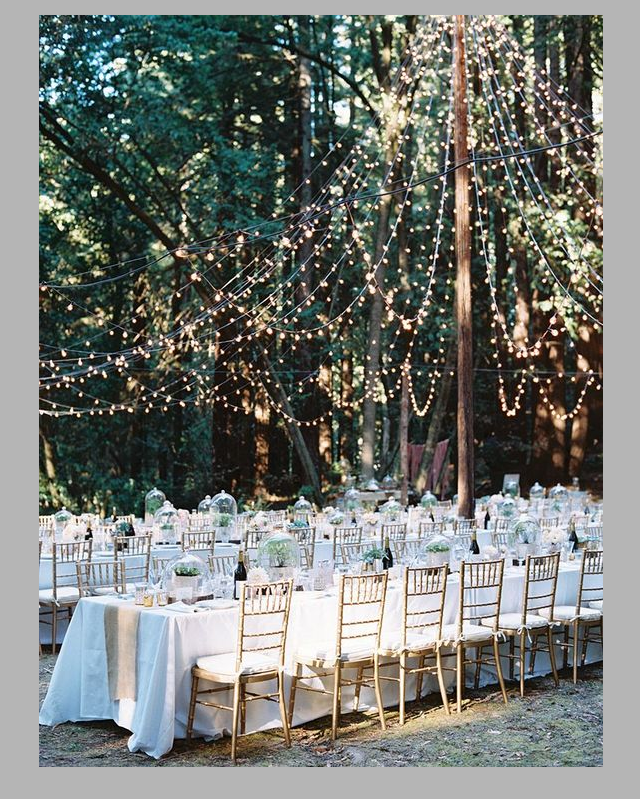
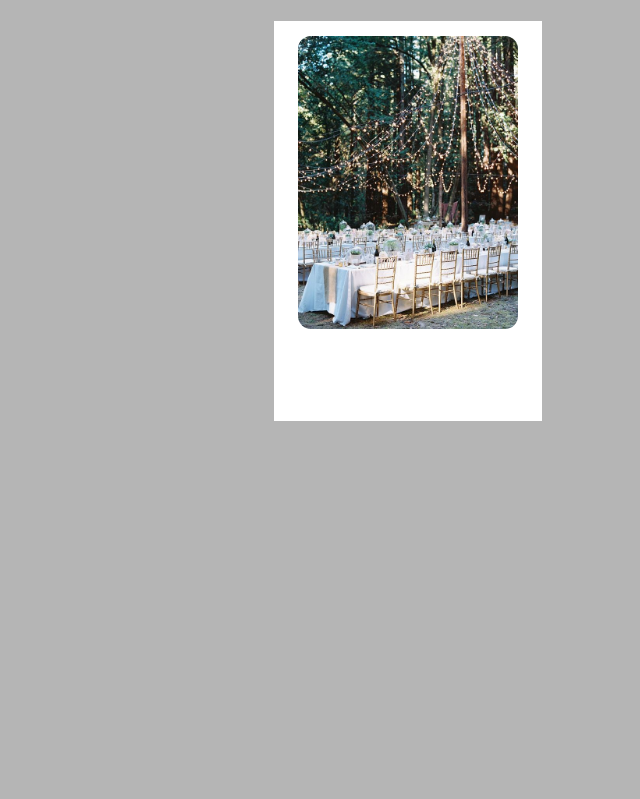
Before and after one commit to antocerdag/pinterest, a website: page index.html in a window 1280 px wide. Both pictures are taken after a click on the picture 238 px from the left and 299 px from the top of the page. Shown: the top 799 px of the page, without its empty margins (232-872 px from the left). Drawn offline with nearby package versions, Linux system fonts and the light colour scheme; some packages are replaced by stand-ins of ours; files that its build step writes are made by us from their sources.

Commit message:
modal funciona, sin datos json

```diff
--- a/assets/js/main.js
+++ b/assets/js/main.js
@@ -6,8 +6,8 @@ $(document).ready(function() {
 		var img = e.id;
 		$('.contenedor').append("<div class='elemento'><img class='lazy open image'href='#openmodal' src='dist/img/"+ img+ ".jpg'><i class='fa fa-thumb-tack icono' aria-hidden='true'></i><i class='fa fa-check icono' aria-hidden='true'></i><p class='title'>"+ e.title+ "</p><br><p class='description'>"+ e.description+"</p><p class='user'>"+e.username+"   "+"#"+e.hashtag+"</p>"+"</div>");
 
-		$("#modal").append("<div class='img-modal' style='display:flex'><img id='modal' src='dist/img/"+ img+ ".jpg'></div>");
-	})
+
+	});
     $("img.lazy").lazyload({
     	effect: 'fadeIn',
     });
@@ -23,7 +23,8 @@ $(document).ready(function() {
 
 function imgModal(){
 	var img = Array.from(document.getElementsByClassName("image"));
-	var modal = document.getElementById("imgproductos");
+	var title = Array.from(document.getElementsByClassName("title"));
+	var modal = document.getElementById("modalimg");
 	var bodyModal, close, img;
 
 	img.forEach(function(foto){
@@ -31,7 +32,7 @@ function imgModal(){
 			modal.innerHTML = "";
 			bodyModal = document.createElement("div");
 			bodyModal.classList.add("modal-body");
-			bodyModal.innerHTML = foto.outerHTML;
+			bodyModal.innerHTML = foto.outerHTML; //agrego la img
 			modal.appendChild(bodyModal);
 			modal.classList.remove("hide");
 			close = document.createElement("div");
@@ -45,4 +46,5 @@ function imgModal(){
 			});
 		});
 	});
+
 }
--- a/assets/sass/_bases.scss
+++ b/assets/sass/_bases.scss
@@ -290,7 +290,7 @@ nav{
 }
 
 /* MODAL */
-#imgproductos{
+#modalimg{
   background-color: $color_fondo_modal;
   width: 100%;
   height: 100%;
@@ -300,20 +300,26 @@ nav{
   z-index: 1;
 }
 
-#imgproductos .modal-body{
-  width: 60%;
-  margin: 0 auto;
-
-
+#modalimg .modal-body{
+    width: 21%;
+    height: 400px;
+    margin: 21px auto;
+    background-color: #fff;
 }
 
-#imgproductos .close{
+.modal-body img{
+    width: 92%;
+    margin-left: 4%;
+    border-radius: 13px;
+}
+
+#modalimg .close{
   position: absolute;
   top: 20px;
   right: 20px;
   cursor: pointer;
 }
 
-#imgproductos .close img{
+#modalimg .close img{
   width: 60px;
 }
--- a/index.html
+++ b/index.html
@@ -77,7 +77,7 @@
 	<div class="contenedor">
 
 	</div>
-	<div id="imgproductos" class="hide" "></div>
+	<div id="modalimg" class="hide" "></div>
 	<script src="dist/js/script.js"></script>
 </body>
 </html>
```
Also changed, not shown: dist/css/style.min.css, dist/js/script.js.
